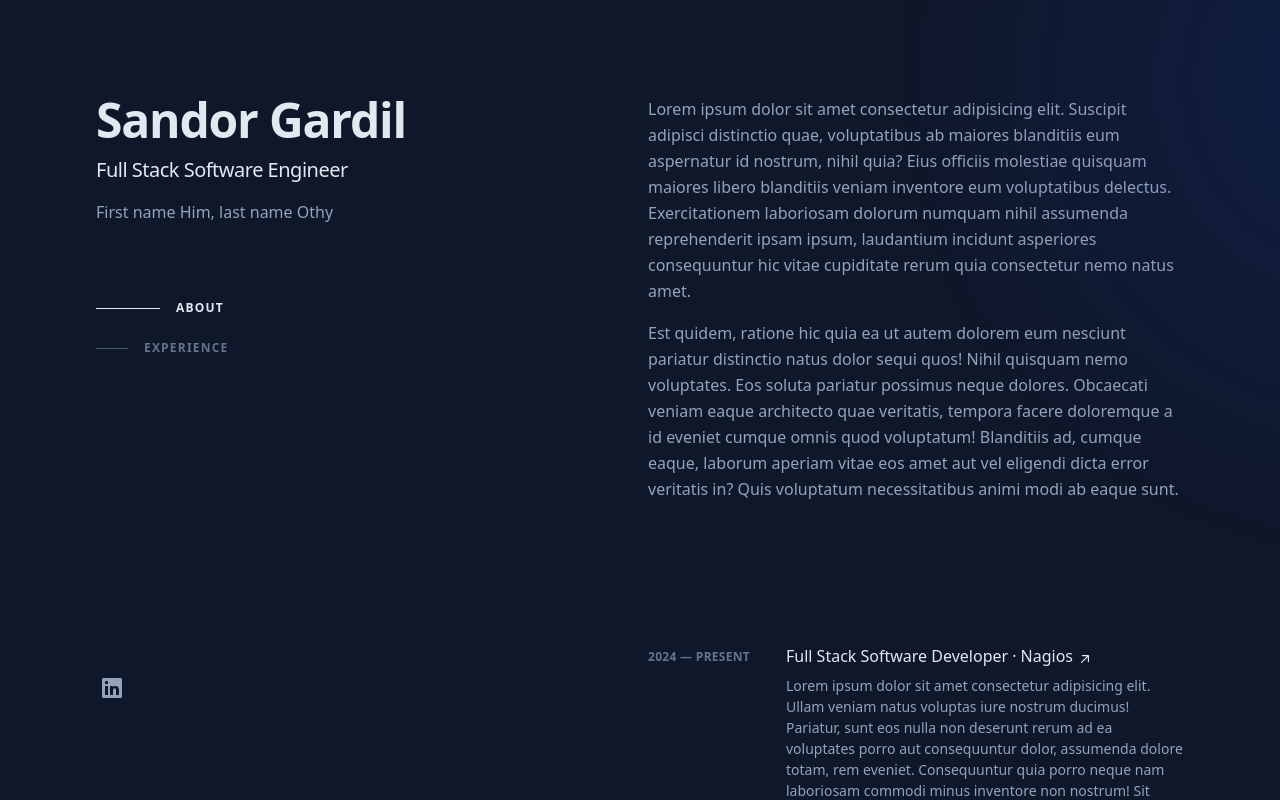
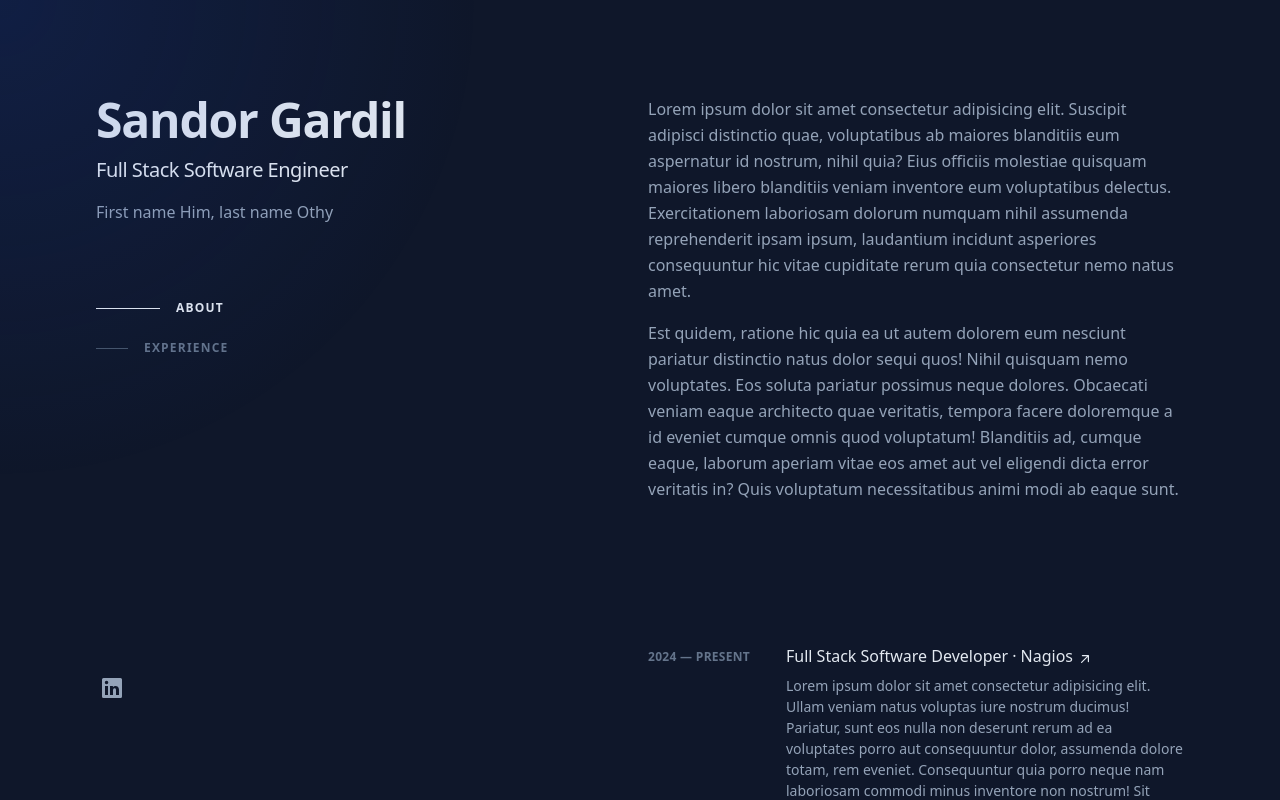
Before and after one commit to SandorGardil/portfolio, a React (Vite) app: page / in a window 1280 px wide. Shown: the top 800 px of the page. Built offline with nearby package versions, Linux system fonts and the light colour scheme.

Commit message:
add spotlight for cursor

```diff
--- a/src/App.tsx
+++ b/src/App.tsx
@@ -10,13 +10,14 @@ import {
   TooltipTrigger,
 } from "../src/components/ui/tooltip"
 import Navigation from "./components/ui/navigation"
+import Spotlight from "./components/ui/spotlight"
 
 
 function App() {
   return (
     <>
       <div className="group/spotlight relative">
-        <div className="pointer-events-none fixed inset-0 z-30 transition duration-300 lg:absolute" style={{background: "radial-gradient(600px at 1375px 82px, rgba(29, 78, 216, 0.15), transparent 80%)"}}></div>
+        <Spotlight />
         <div className="mx-auto min-h-screen max-w-screen-xl px-6 py-12 font-sans md:px-12 md:py-20 lg:px-24 lg:py-0">
           <div className="lg:flex lg:justify-between lg:gap-4">
             <header className="lg:sticky lg:top-0 lg:flex lg:max-h-screen lg:w-1/2 lg:flex-col lg:justify-between lg:py-24">
--- /dev/null
+++ b/src/components/ui/spotlight.tsx
@@ -0,0 +1,38 @@
+import React, { useState, useEffect } from 'react';
+
+interface SpotlightProps {
+  size?: number;
+  color?: string;
+  className?: string;
+}
+
+const Spotlight: React.FC<SpotlightProps> = ({
+  size = 600,
+  color = 'rgba(29, 78, 216, 0.15)',
+  className = ''
+}) => {
+  const [mousePosition, setMousePosition] = useState({ x: 0, y: 0 });
+
+  useEffect(() => {
+    const updateMousePosition = (ev: MouseEvent) => {
+      setMousePosition({ x: ev.clientX, y: ev.clientY });
+    };
+
+    window.addEventListener('mousemove', updateMousePosition);
+
+    return () => {
+      window.removeEventListener('mousemove', updateMousePosition);
+    };
+  }, []);
+
+  return (
+    <div
+      className={`pointer-events-none fixed inset-0 z-30 transition duration-300 lg:absolute ${className}`}
+      style={{
+        background: `radial-gradient(${size}px at ${mousePosition.x}px ${mousePosition.y}px, ${color}, transparent 80%)`
+      }}
+    />
+  );
+};
+
+export default Spotlight;
```
